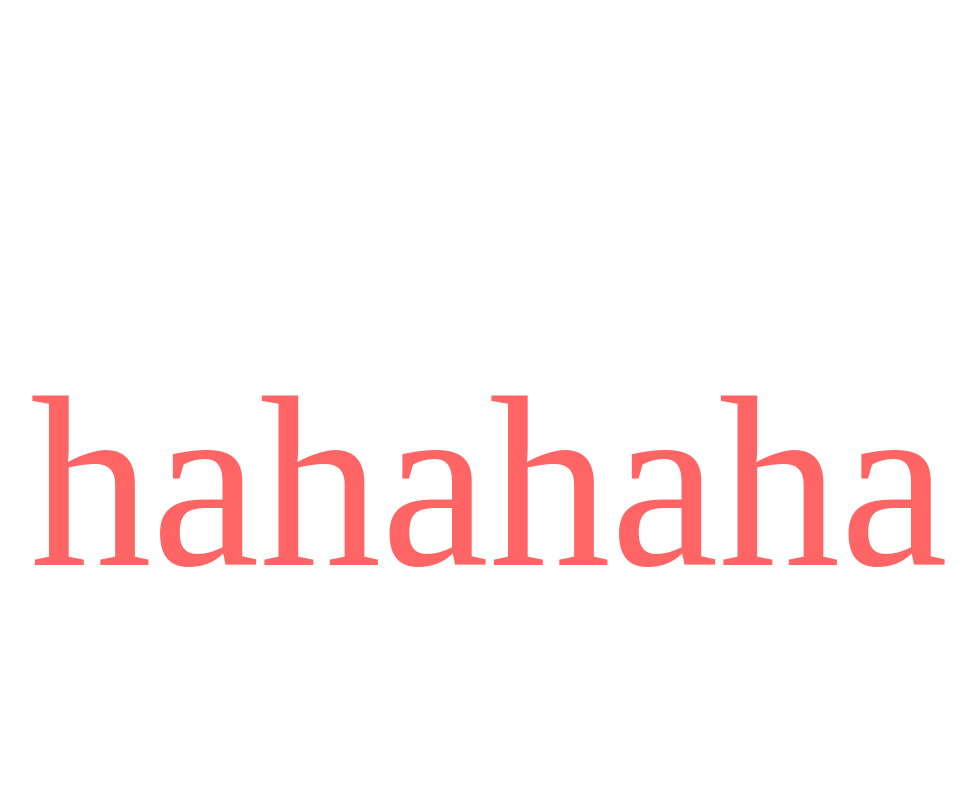
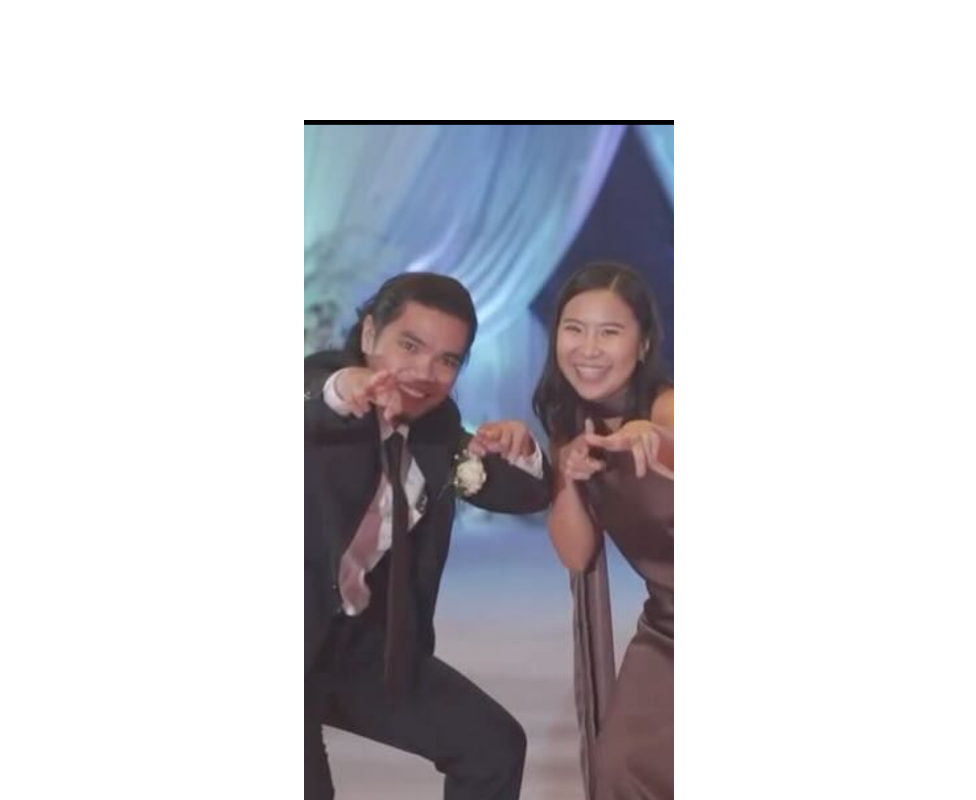
Before and after one commit to otagayan-dev/hi-carly, a React (Vite) app: page / in a window 1280 px wide. Shown: the part 3880-4680 px from the top of the page, without its empty margins (151-1127 px from the left). Built offline with nearby package versions, Linux system fonts and the light colour scheme; a web font is replaced by a local one.

Commit message:
removed hahaha baliw

```diff
--- a/src/App.tsx
+++ b/src/App.tsx
@@ -160,7 +160,7 @@ function App() {
           </h1>
         </motion.div>
       </section>
-      <section className="relative z-10 flex-1 flex h-dvh items-center justify-center">
+      {/* <section className="relative z-10 flex-1 flex h-dvh items-center justify-center">
         <motion.div>
           <h1 className="text-[#FF6565] text-[19vw] font-damion m-0 pb-[0.3em]">
             <motion.span
@@ -187,7 +187,7 @@ function App() {
             </motion.span>
           </h1>
         </motion.div>
-      </section>
+      </section> */}
 
       <section className="relative z-10 flex h-dvh items-center justify-center">
         <motion.img
```
